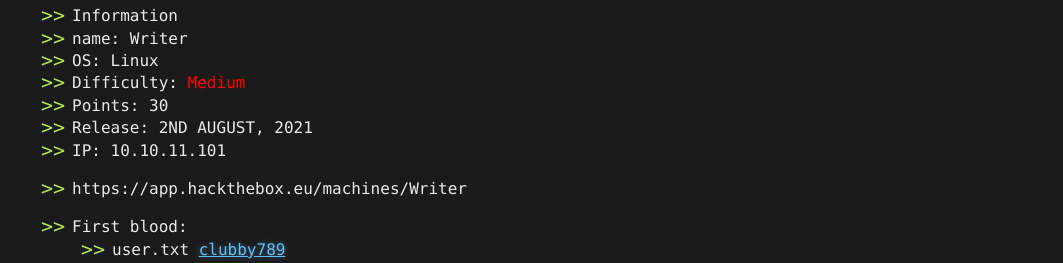
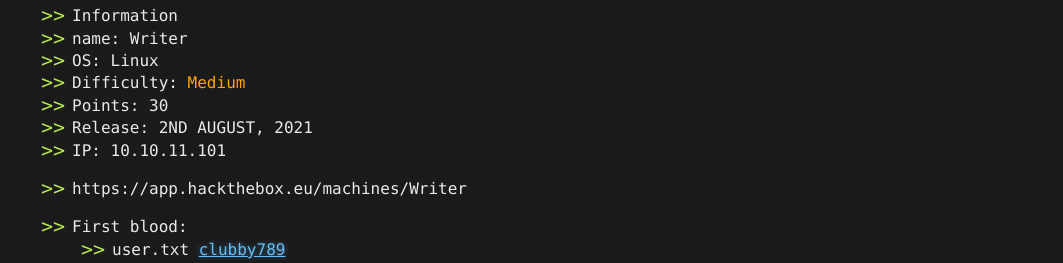
Before and after one commit to Amar-1337/amar-1337.github.io, a Jekyll site: the page built from boxes/writer-htb.md, in a window 1280 px wide. Shown: the part 588-851 px from the top of the page, without its empty margins (108-1171 px from the left). Built offline with Jekyll 4.4.1, drawn with Linux system fonts in a browser that asks for light colours.

Commit message:
updated text

```diff
--- a/boxes/writer-htb.md
+++ b/boxes/writer-htb.md
@@ -18,7 +18,7 @@ discription: Amar1337
 *   Information
 *   name: <p1> Writer </p1>
 *   OS: <p1> Linux </p1>
-*   Difficulty: <p1 style="color:red;">Medium</p1>
+*   Difficulty: <p1 style="color:orange;">Medium</p1>
 *   Points: <p1> 30 </p1>
 *   Release: <p1 > 2ND AUGUST, 2021 </p1>
 *   IP: 10.10.11.101
```
